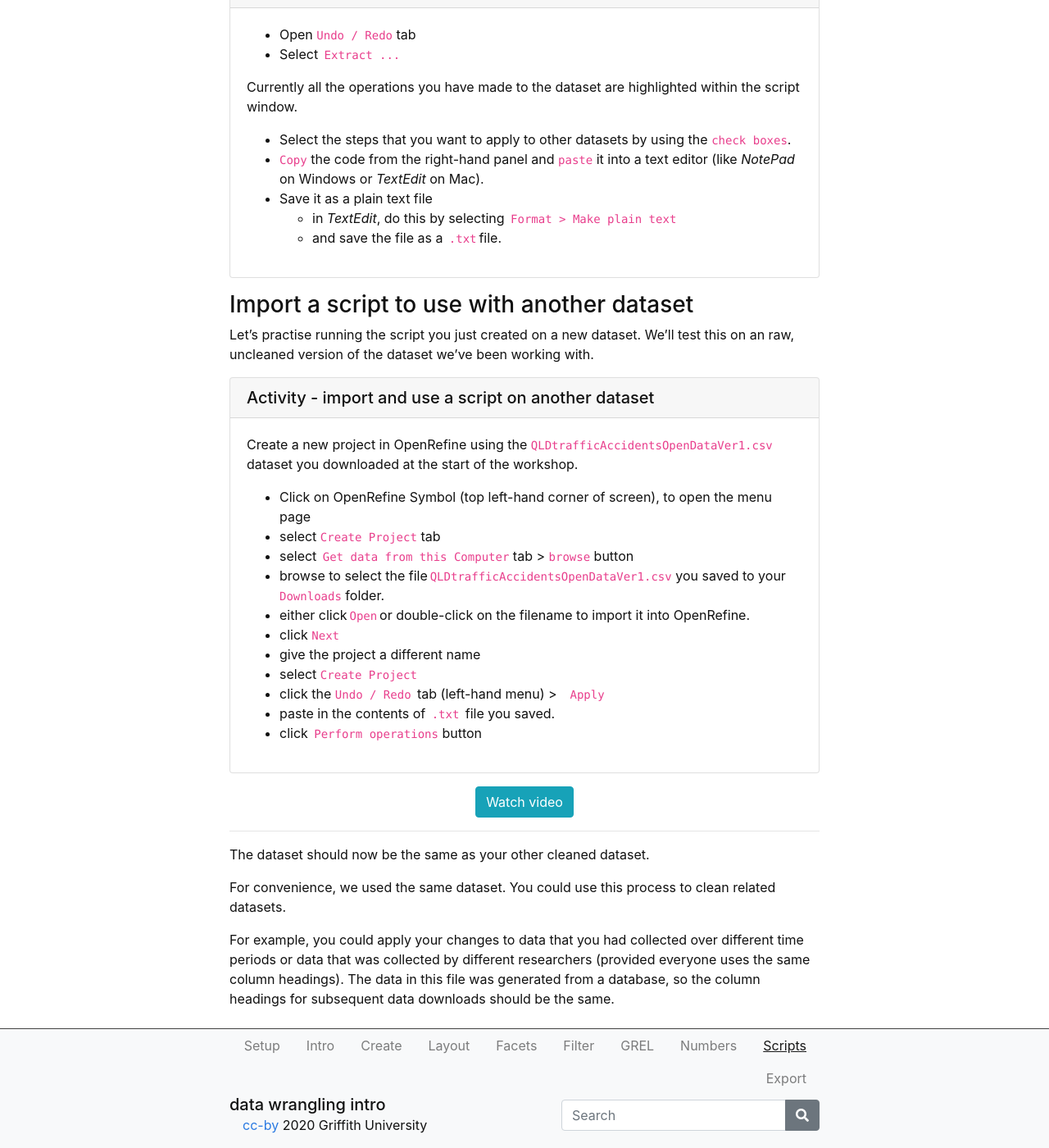
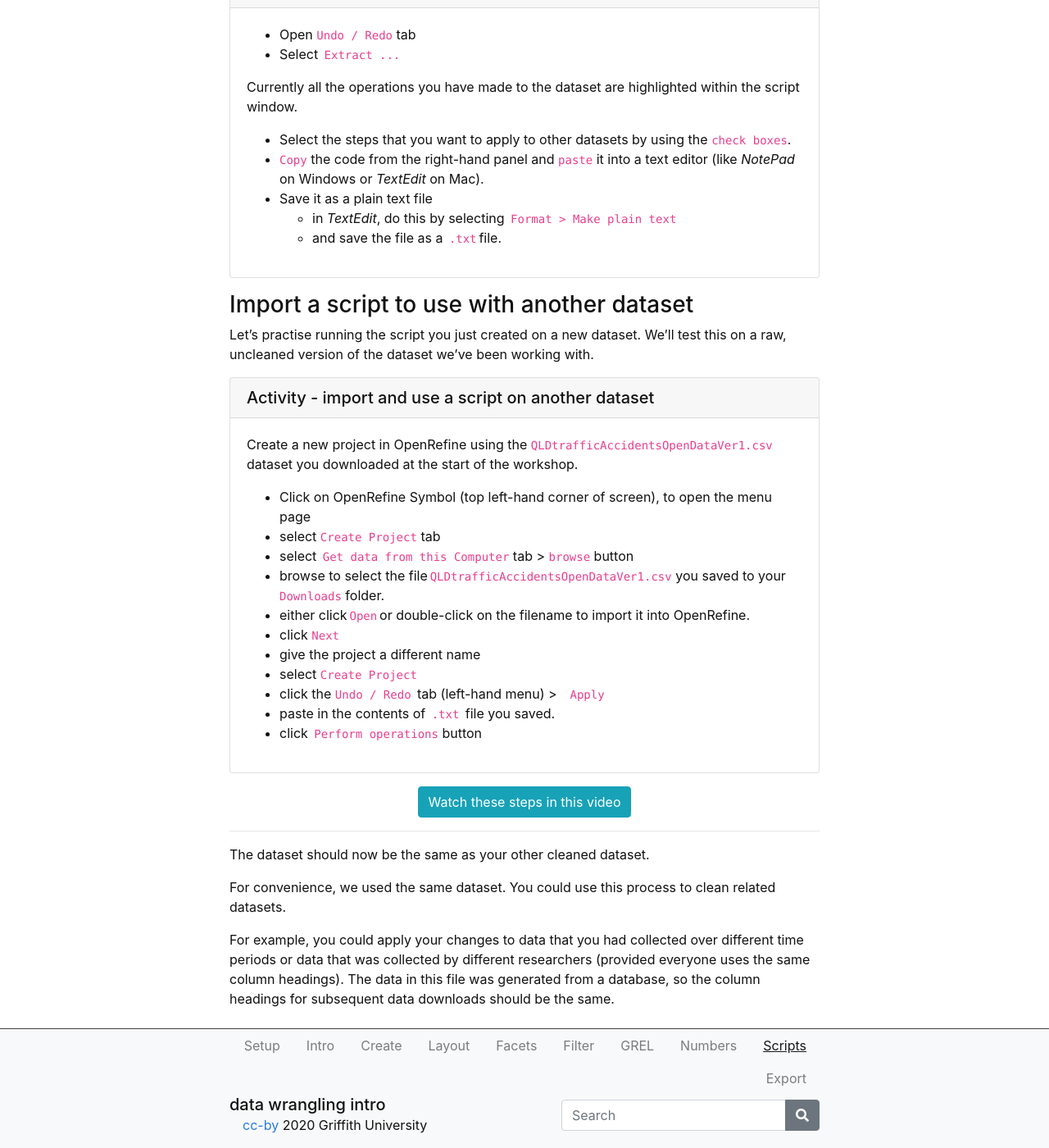
Before and after one commit to GULibrarySandbox/intro-data-wrangle, a Jekyll site: the page built from content/8-lesson.md, in a window 1280 px wide and 1400 px high, scrolled down 562 px. Shown: the whole window at 82% size. Built offline with Jekyll 4.4.1, drawn with Linux system fonts in a browser that asks for light colours.

Commit message:
Update 8-lesson.md

```diff
--- a/content/8-lesson.md
+++ b/content/8-lesson.md
@@ -30,7 +30,7 @@ Currently all the operations you have made to the dataset are highlighted within
 
 ### Import a script to use with another dataset
 
-Let's practise running the script you just created on a new dataset. We'll test this on an raw, uncleaned version of the dataset we've been working with.
+Let's practise running the script you just created on a new dataset. We'll test this on a raw, uncleaned version of the dataset we've been working with.
 
 {% capture text %}
 Create a new project in OpenRefine using the  `QLDtrafficAccidentsOpenDataVer1.csv`  dataset you downloaded at the start of the workshop.
@@ -47,7 +47,7 @@ Create a new project in OpenRefine using the  `QLDtrafficAccidentsOpenDataVer1.c
 - click  `Perform operations`  button{% endcapture %} {% include card.md header="Activity - import and use a script on another dataset" text=text %}
 
 
-{% include button.md text="Watch video" link="https://vimeo.com/412608736/a3ea7cc31c" color="info" %}
+{% include button.md text="Watch these steps in this video" link="https://vimeo.com/412608736/a3ea7cc31c" color="info" %}
 
 ----
 
```
